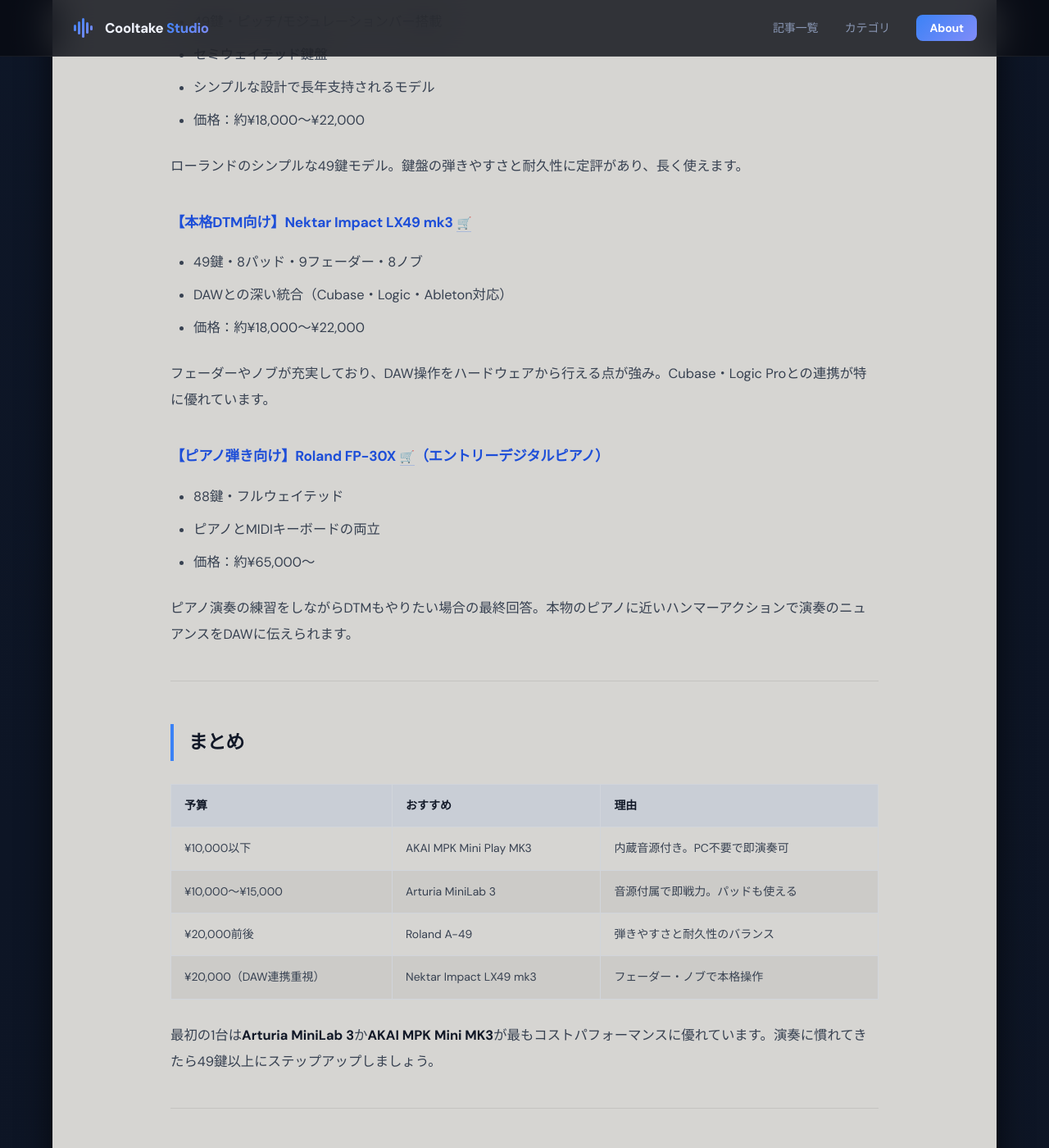
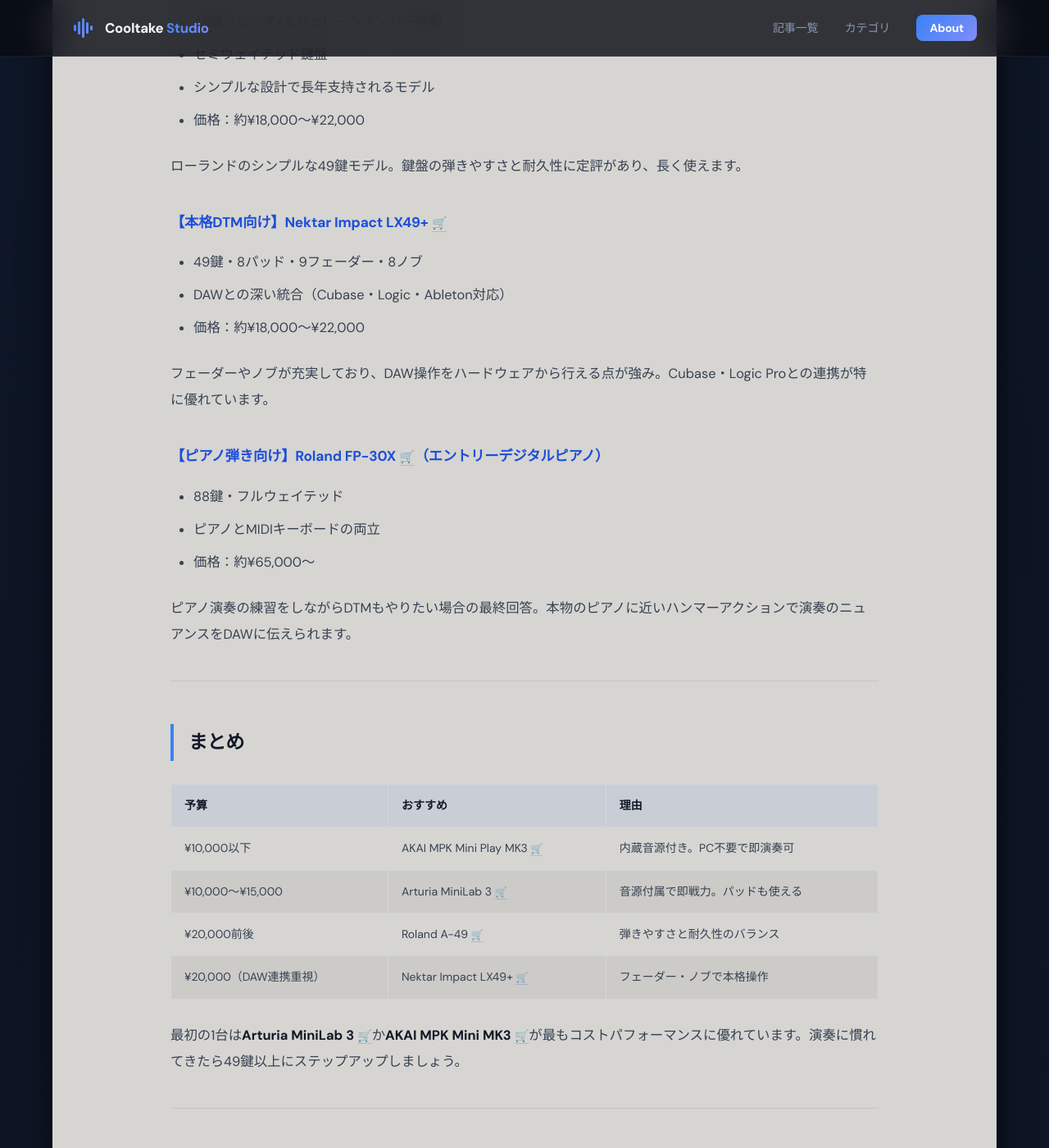
Before and after one commit to cooltake/cooltake.github.io, a Jekyll site: the page built from _posts/2026-05-12-midi-keyboard-guide.md, in a window 1280 px wide and 1400 px high, scrolled down 3214 px. Shown: the whole window at 82% size. Built offline with Jekyll 4.4.1, drawn with Linux system fonts in a browser that asks for light colours; some web fonts are replaced.

Commit message:
Add soundhouse affiliate links: 2026-05-12-midi-keyboard-guide.md

```diff
--- a/_posts/2026-05-12-midi-keyboard-guide.md
+++ b/_posts/2026-05-12-midi-keyboard-guide.md
@@ -79,7 +79,7 @@
 
 ローランドのシンプルな49鍵モデル。鍵盤の弾きやすさと耐久性に定評があり、長く使えます。
 
-### 【本格DTM向け】Nektar Impact LX49 mk3<a href="https://h.accesstrade.net/sp/cc?rk=01001xqc00os63&url=https%3A%2F%2Fwww.soundhouse.co.jp%2Fproducts%2Fdetail%2Fitem%2F375150%2F" rel="nofollow" referrerpolicy="no-referrer-when-downgrade" style="margin-left:.3em;font-size:.85em;text-decoration:none;" title="サウンドハウスで見る">🛒</a>
+### 【本格DTM向け】Nektar Impact LX49+<a href="https://h.accesstrade.net/sp/cc?rk=01001xqc00os63&url=https%3A%2F%2Fwww.soundhouse.co.jp%2Fproducts%2Fdetail%2Fitem%2F227186%2F" rel="nofollow" referrerpolicy="no-referrer-when-downgrade" style="margin-left:.3em;font-size:.85em;text-decoration:none;" title="サウンドハウスで見る">🛒</a>
 - 49鍵・8パッド・9フェーダー・8ノブ
 - DAWとの深い統合（Cubase・Logic・Ableton対応）
 - 価格：約¥18,000〜¥22,000
@@ -99,12 +99,12 @@
 
 | 予算 | おすすめ | 理由 |
 |------|---------|------|
-| ¥10,000以下 | AKAI MPK Mini Play MK3 | 内蔵音源付き。PC不要で即演奏可 |
-| ¥10,000〜¥15,000 | Arturia MiniLab 3 | 音源付属で即戦力。パッドも使える |
-| ¥20,000前後 | Roland A-49 | 弾きやすさと耐久性のバランス |
-| ¥20,000（DAW連携重視） | Nektar Impact LX49 mk3 | フェーダー・ノブで本格操作 |
+| ¥10,000以下 | AKAI MPK Mini Play MK3<a href="https://h.accesstrade.net/sp/cc?rk=01001xqc00os63&url=https%3A%2F%2Fwww.soundhouse.co.jp%2Fproducts%2Fdetail%2Fitem%2F303084%2F" rel="nofollow" referrerpolicy="no-referrer-when-downgrade" style="margin-left:.3em;font-size:.85em;text-decoration:none;" title="サウンドハウスで見る">🛒</a> | 内蔵音源付き。PC不要で即演奏可 |
+| ¥10,000〜¥15,000 | Arturia MiniLab 3<a href="https://h.accesstrade.net/sp/cc?rk=01001xqc00os63&url=https%3A%2F%2Fwww.soundhouse.co.jp%2Fproducts%2Fdetail%2Fitem%2F319348%2F" rel="nofollow" referrerpolicy="no-referrer-when-downgrade" style="margin-left:.3em;font-size:.85em;text-decoration:none;" title="サウンドハウスで見る">🛒</a> | 音源付属で即戦力。パッドも使える |
+| ¥20,000前後 | Roland A-49<a href="https://h.accesstrade.net/sp/cc?rk=01001xqc00os63&url=https%3A%2F%2Fwww.soundhouse.co.jp%2Fproducts%2Fdetail%2Fitem%2F176056%2F" rel="nofollow" referrerpolicy="no-referrer-when-downgrade" style="margin-left:.3em;font-size:.85em;text-decoration:none;" title="サウンドハウスで見る">🛒</a> | 弾きやすさと耐久性のバランス |
+| ¥20,000（DAW連携重視） | Nektar Impact LX49+<a href="https://h.accesstrade.net/sp/cc?rk=01001xqc00os63&url=https%3A%2F%2Fwww.soundhouse.co.jp%2Fproducts%2Fdetail%2Fitem%2F227186%2F" rel="nofollow" referrerpolicy="no-referrer-when-downgrade" style="margin-left:.3em;font-size:.85em;text-decoration:none;" title="サウンドハウスで見る">🛒</a> | フェーダー・ノブで本格操作 |
 
-最初の1台は**Arturia MiniLab 3**か**AKAI MPK Mini MK3**が最もコストパフォーマンスに優れています。演奏に慣れてきたら49鍵以上にステップアップしましょう。
+最初の1台は**Arturia MiniLab 3**<a href="https://h.accesstrade.net/sp/cc?rk=01001xqc00os63&url=https%3A%2F%2Fwww.soundhouse.co.jp%2Fproducts%2Fdetail%2Fitem%2F319348%2F" rel="nofollow" referrerpolicy="no-referrer-when-downgrade" style="margin-left:.3em;font-size:.85em;text-decoration:none;" title="サウンドハウスで見る">🛒</a>か**AKAI MPK Mini MK3**<a href="https://h.accesstrade.net/sp/cc?rk=01001xqc00os63&url=https%3A%2F%2Fwww.soundhouse.co.jp%2Fproducts%2Fdetail%2Fitem%2F303084%2F" rel="nofollow" referrerpolicy="no-referrer-when-downgrade" style="margin-left:.3em;font-size:.85em;text-decoration:none;" title="サウンドハウスで見る">🛒</a>が最もコストパフォーマンスに優れています。演奏に慣れてきたら49鍵以上にステップアップしましょう。
 
 
 ---
```
